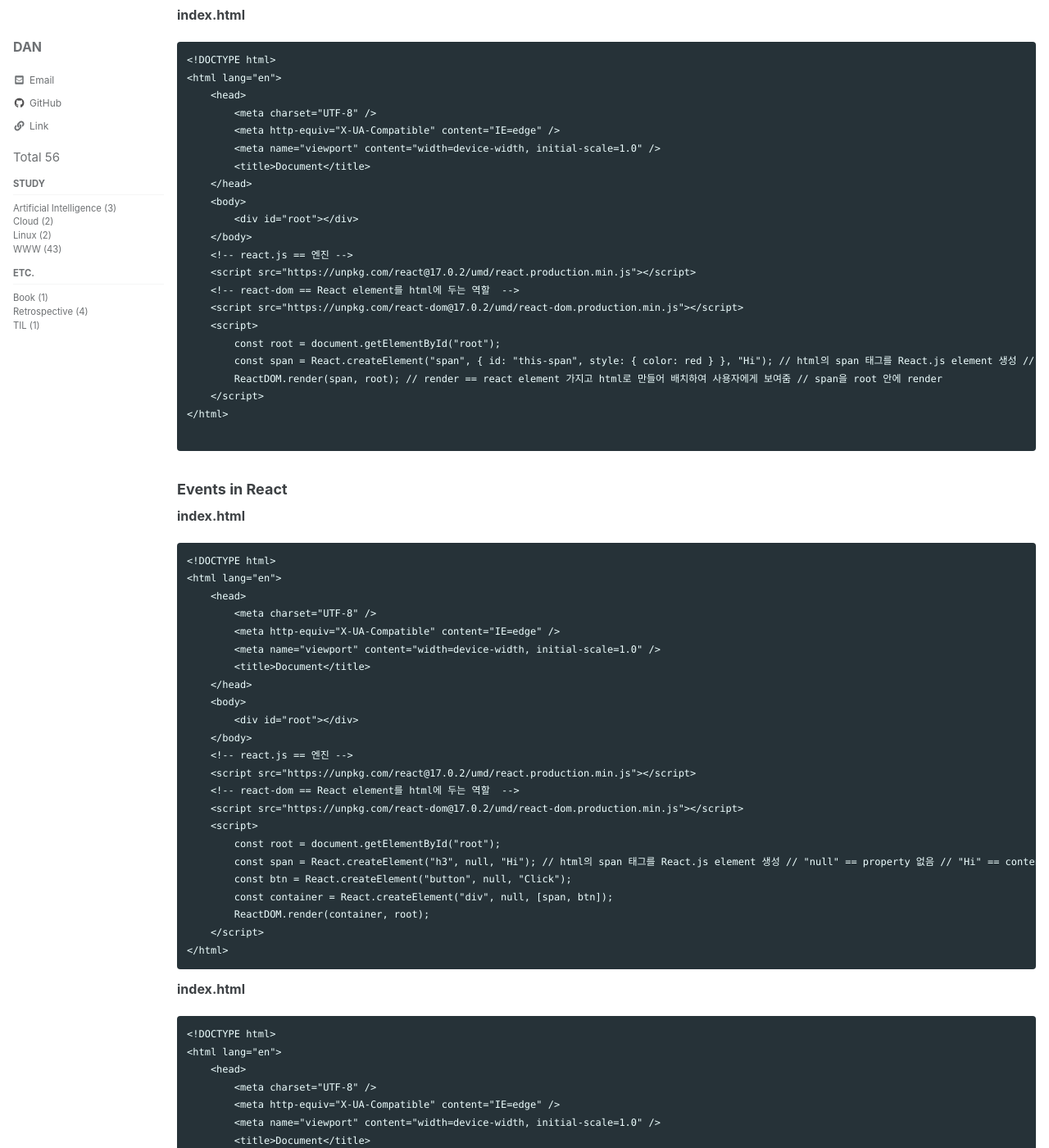
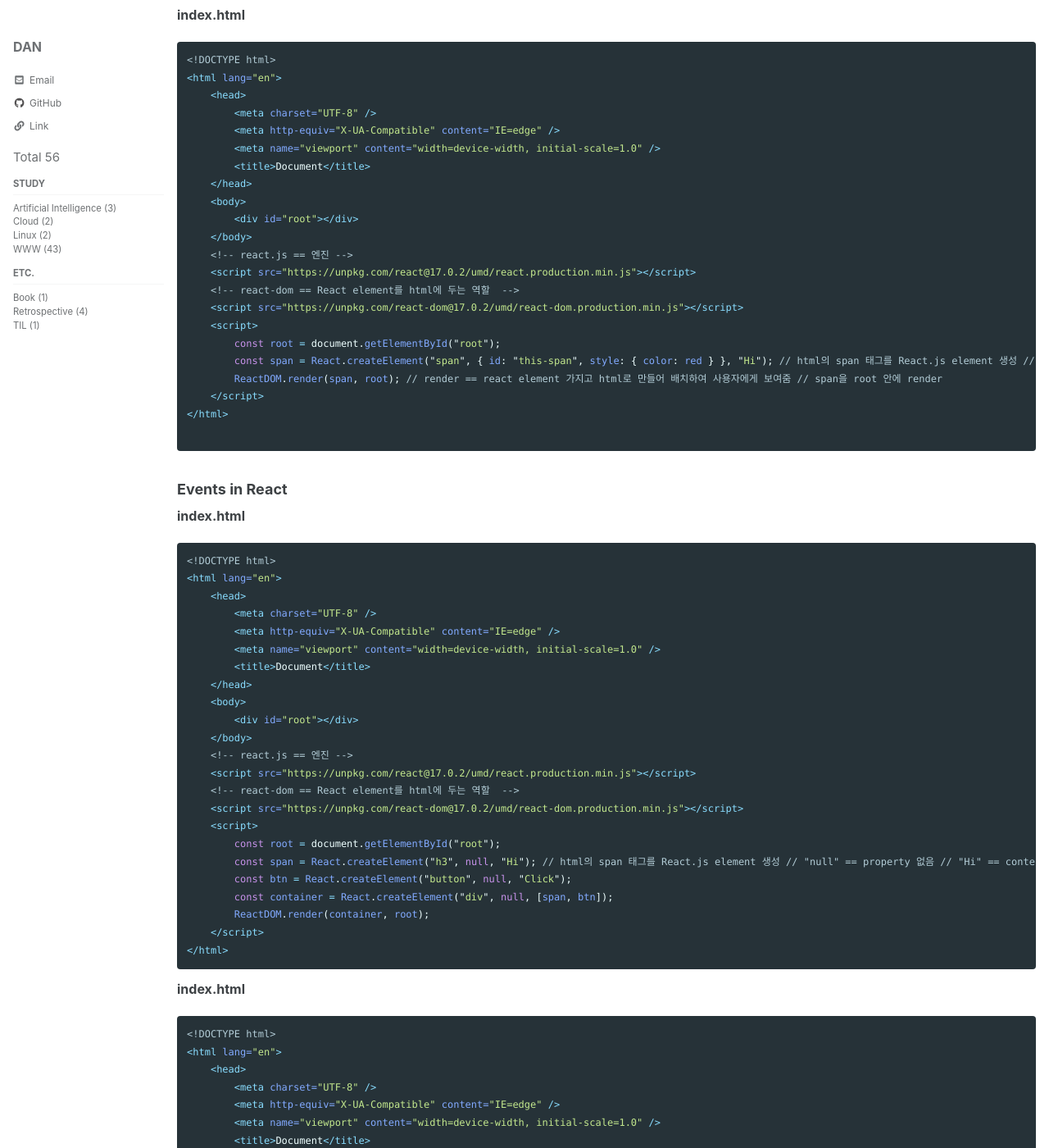
Before and after one commit to znhoon/dannsgo.github.io, a Jekyll site: the page built from _posts/WWW/2022-03-09-www-220309.md, in a window 1280 px wide and 1400 px high, scrolled down 1404 px. Shown: the whole window at 82% size. Built offline with Jekyll 4.4.1, drawn with Linux system fonts in a browser that asks for light colours; cached includes are drawn as plain includes; some web fonts are replaced; some of the changed text lies outside the part shown.

Commit message:
Update 2022-03-09-www-220309.md

````diff
--- a/_posts/WWW/2022-03-09-www-220309.md
+++ b/_posts/WWW/2022-03-09-www-220309.md
@@ -23,7 +23,7 @@ last_modified_at: 2022-03-09
 
 **vanilla.html**
 
-```
+```html
 <!DOCTYPE html>
 <html lang="en">
     <head>
@@ -55,7 +55,7 @@ last_modified_at: 2022-03-09
 
 **index.html**
 
-```
+```html
 <!DOCTYPE html>
 <html lang="en">
     <head>
@@ -86,7 +86,7 @@ last_modified_at: 2022-03-09
 
 **index.html**
 
-```
+```html
 <!DOCTYPE html>
 <html lang="en">
     <head>
@@ -114,7 +114,7 @@ last_modified_at: 2022-03-09
 
 **index.html**
 
-```
+```html
 <!DOCTYPE html>
 <html lang="en">
     <head>
@@ -164,7 +164,7 @@ last_modified_at: 2022-03-09
 
 **index.html**
 
-```
+```html
 <!DOCTYPE html>
 <html lang="en">
     <head>
@@ -220,7 +220,7 @@ last_modified_at: 2022-03-09
 
 **index.html**
 
-```
+```html
 <!DOCTYPE html>
 <html lang="en">
     <head>
@@ -265,7 +265,7 @@ last_modified_at: 2022-03-09
 
 ### JSX part Two
 
-```
+```js
 // 같은 코드
 // 방법1
 function Title() {
@@ -283,7 +283,7 @@ const Title = () => (
 );
 ```
 
-```
+```js
 // 동일한 코드
 // 방법1
 const container = (
@@ -305,7 +305,7 @@ const container = (
 );
 ```
 
-```
+```js
 const container = (
     <div>
         <Title />
@@ -320,7 +320,7 @@ const container = (
 
 **index.html**
 
-```
+```html
 <!DOCTYPE html>
 <html lang="en">
     <head>
@@ -374,7 +374,7 @@ const container = (
 
 **vanilla.html**
 
-```
+```html
 <!DOCTYPE html>
 <html lang="en">
     <head>
@@ -402,7 +402,7 @@ const container = (
 
 **index.html**
 
-```
+```html
 <!DOCTYPE html>
 <html lang="en">
     <head>
@@ -440,7 +440,7 @@ const container = (
 
 - 리렌더링
 
-```
+```html
 <!DOCTYPE html>
 <html lang="en">
     <head>
````
